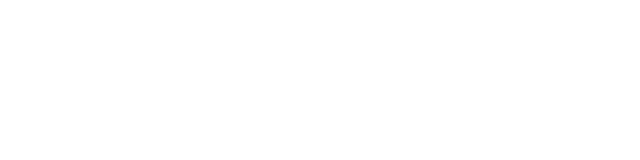
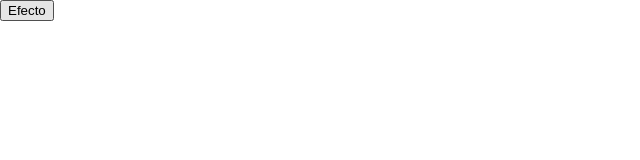
Before and after one commit to Alexs18/Knowledge_javascript_and_react, a React (Create React App) app in the folder starting/: page /UseEffect in a window 1280 px wide. Before the commit this address had no page. Shown: the top 160 px of the page, without its empty margins (0-640 px from the left). Built offline with nearby package versions, Linux system fonts and the light colour scheme.

Commit message:
UseEffect

```diff
--- a/starting/src/App.js
+++ b/starting/src/App.js
@@ -7,6 +7,8 @@
 import Calificaciones2 from "./components/Calificaciones2";
 import Contador from "./components/Contador";
 import Estado from "./components/Estado";
+import UseEffet from "./components/UseEffet";
+
 import "./App.css"
 
 function App() {
@@ -20,6 +22,7 @@
           <Route path="/Calificaciones2" element={<Calificaciones2/>} />
           <Route path="/Contador" element={<Contador/>} />
           <Route path="/Estado" element={<Estado/>} />
+          <Route path="/UseEffect" element={<UseEffet/>} />
 
       </Routes>
     </BrowserRouter>
--- /dev/null
+++ b/starting/src/components/UseEffet.jsx
@@ -0,0 +1,20 @@
+import React, { useEffect, useState } from 'react'
+
+export default function Effects() {
+  //espacio para ejecutar los hooks
+
+  //recibe una función de cualquier tipo y un arreglo,
+
+  const [change, setChange] = useState(false);
+
+    useEffect(()=>{
+      console.log("Efcto")
+    }, [])
+
+  //Termina el espacio
+    return (
+    <div>
+      <button onClick={()=>{setChange(!change)}}>Efecto</button>
+    </div>
+  )
+}
```
